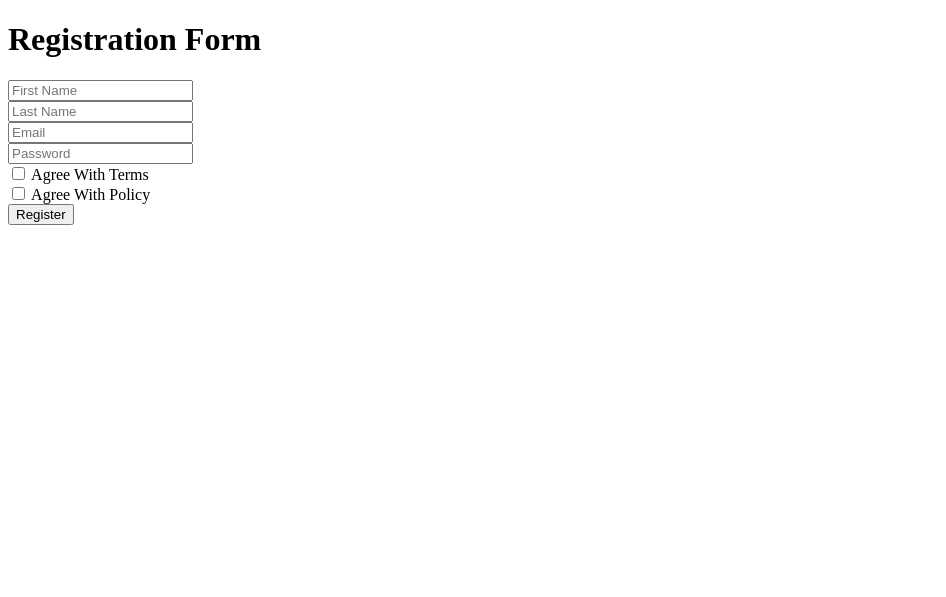
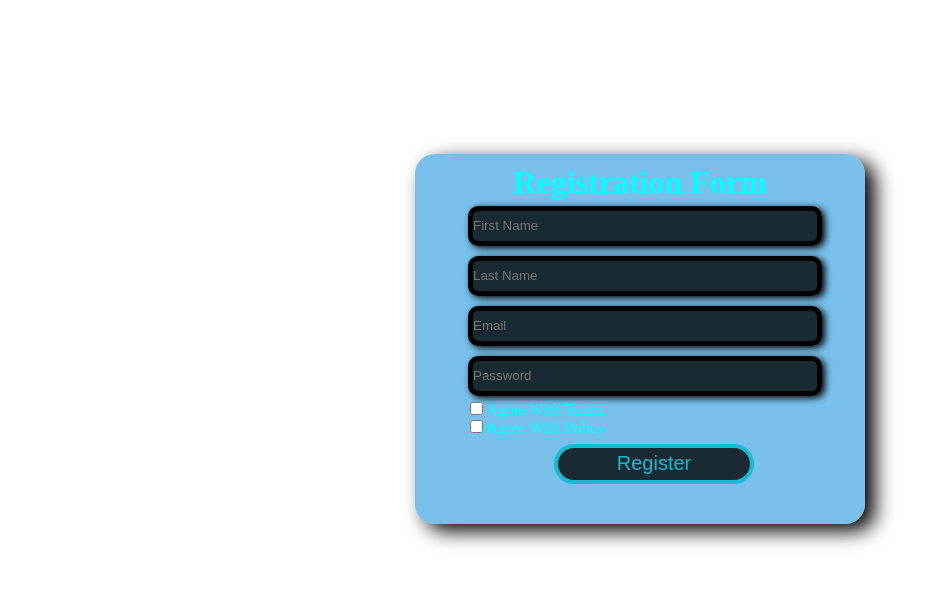
Before and after one commit to Siam-Howlader/Registration-Form, a plain HTML site: page index.html in a window 1280 px wide. Shown: the whole page, without its empty margins (0-946 px from the left). Drawn offline with Linux system fonts and the light colour scheme.

Commit message:
Update index.html

```diff
--- a/index.html
+++ b/index.html
@@ -4,7 +4,7 @@
     <meta charset="UTF-8" />
     <meta name="viewport" content="width=device-width, initial-scale=1.0" />
     <title>CSS Practice</title>
-    <link rel="stylesheet" href="Registration_Form.css" />
+    <link rel="stylesheet" href="style.css" />
   </head>
   <body>
     <div class="total">
```
